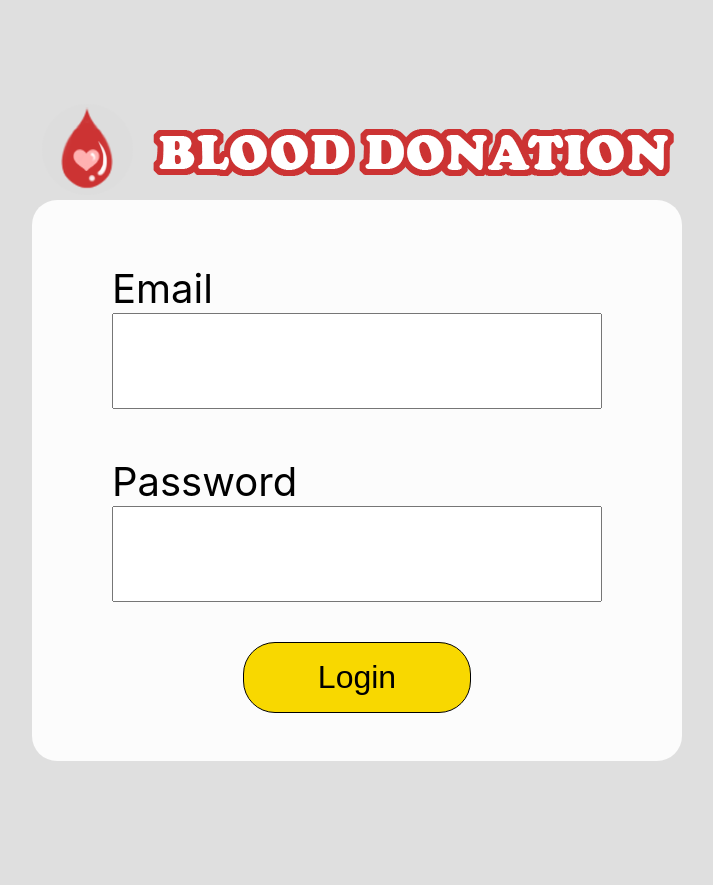
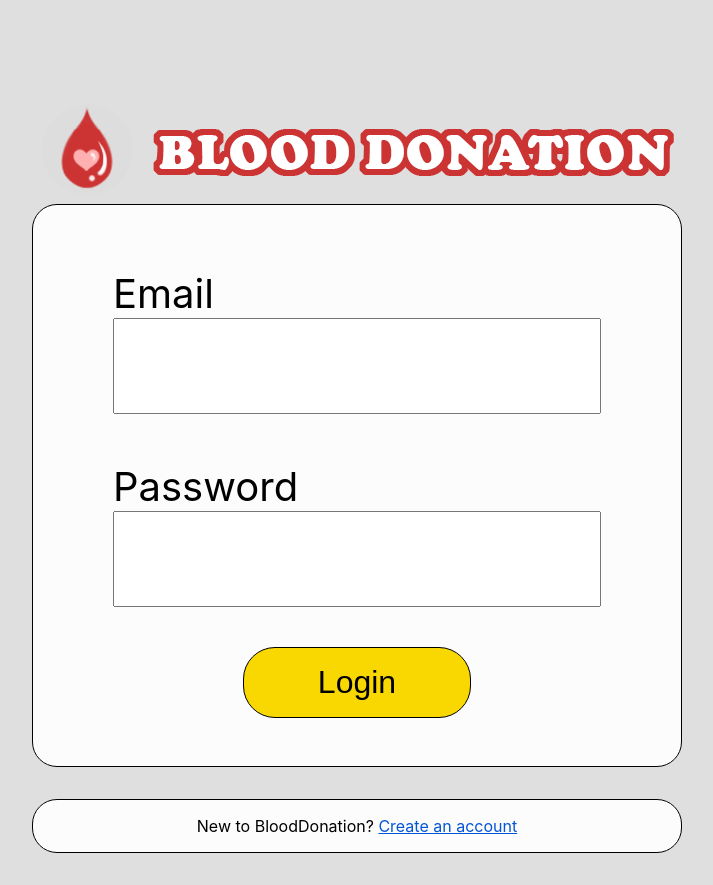
Before and after one commit to PawelWisn/BloodDonation, a React (Create React App) app in the folder blood-donation-frontend/: page /login in a window 1280 px wide. Shown: the whole page, without its empty margins (283-996 px from the left). Before the commit the page ends 800 px from the top, so only its background shows below. Built offline with nearby package versions, Linux system fonts and the light colour scheme.

Commit message:
no button outlines

```diff
--- a/blood-donation-frontend/src/components/BottomBar.scss
+++ b/blood-donation-frontend/src/components/BottomBar.scss
@@ -70,7 +70,7 @@ $break2: 729px;
 }
 
 .bottom-bar {
-  color:#fcfcfc;
+  color: #fcfcfc;
   background-color: $bg-color;
   padding: $padVer $padHor $padVer $padHor;
   border-top: 2px solid black;
@@ -83,7 +83,8 @@ $break2: 729px;
   button {
     align-self: center;
     padding: 0.5em 1em;
-    &:hover{
+
+    &:hover {
       cursor: pointer;
     }
   }
--- a/blood-donation-frontend/src/components/Login.scss
+++ b/blood-donation-frontend/src/components/Login.scss
@@ -7,10 +7,12 @@ $logoWidth: 650px;
   height: auto;
   max-width: $logoWidth;
 
-  .login-form-container {
+  .login-content-container {
     background-color: #fcfcfc;
+    border: 1px solid black;
     border-radius: 25px;
     padding: 2em 2em 3em 2em;
+    margin-bottom: 2em;
     height: auto;
 
     .entry-item {
@@ -32,7 +34,7 @@ $logoWidth: 650px;
 
     .submit-button {
       text-align: center;
-      margin-top:1.5em;
+      margin-top: 1.5em;
 
       input {
         font-size: 2em;
@@ -40,11 +42,27 @@ $logoWidth: 650px;
         border: 1px solid black;
         border-radius: 1em;
         padding: 0.5em 2.3em;
-        &:hover{
+
+        &:hover {
           cursor: pointer;
         }
       }
 
+
+    }
+
+    &:last-child {
+      padding: 0 0 0 0;
+      text-align: center;
+      p{
+        span {
+          text-decoration: underline;
+          color: #0355D6;
+          &:hover {
+            cursor: pointer;
+          }
+        }
+      }
 
     }
 
@@ -53,15 +71,12 @@ $logoWidth: 650px;
 
 }
 
-.sign-logo{
-  img{
-    display: flex;
+.sign-logo {
+
+  img {
     width: 100%;
-    height: auto;
-    align-self: center;
-    max-height: $logoHeight;
-    max-width: $logoWidth;
-    &:hover{
+
+    &:hover {
       cursor: pointer;
     }
   }
--- a/blood-donation-frontend/src/components/Login.tsx
+++ b/blood-donation-frontend/src/components/Login.tsx
@@ -19,7 +19,7 @@ function Login() {
                 <img alt="logo" src={Logo} onClick={() => handleOnClick('/')}/>
             </div>
 
-            <div className='login-form-container'>
+            <div className='login-content-container'>
                 <form>
                     <div className='entry-item'>
                         <label htmlFor='email'>Email</label>
@@ -30,10 +30,15 @@ function Login() {
                         <input type='password'/>
                     </div>
                     <div className='submit-button'>
-                        <input type='submit' value='Login' onClick={()=>{handleOnClick('/')}}/>
+                        <input type='submit' value='Login' onClick={() => {
+                            handleOnClick('/')
+                        }}/>
                     </div>
 
                 </form>
+            </div>
+            <div className='login-content-container'>
+                <p>New to BloodDonation? <span onClick={()=>{handleOnClick('/register')}}>Create an account</span></p>
             </div>
         </div>
     );
--- a/blood-donation-frontend/src/index.css
+++ b/blood-donation-frontend/src/index.css
@@ -5,9 +5,14 @@ body {
     sans-serif;
     -webkit-font-smoothing: antialiased;
     -moz-osx-font-smoothing: grayscale;
-  height:auto;
+    height: auto;
     background-color: #dfdfdf;
     width: 100%;
+
+}
+
+input, button {
+    outline: none !important;
 }
 
 code {
```
Lines whose indentation alone changed are shown as unchanged.
